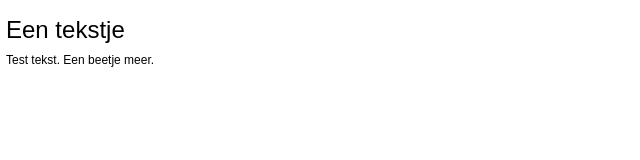
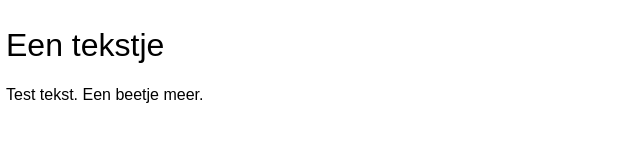
Before and after one commit to engeldi/engeldi.github.io, a plain HTML site: page index.html in a window 1280 px wide. Shown: the whole page, without its empty margins (0-640 px from the left). Drawn offline with Linux system fonts and the light colour scheme.

Commit message:
begin van stijl

```diff
--- a/style/main.css
+++ b/style/main.css
@@ -1,6 +1,6 @@
 
 html, body {
-	font: 12px/15px sans-serif;
+	font: 16px sans-serif;
 	background: #fff;
 	padding: 3px;
 	color: #000;
--- a/style/mobile.css
+++ b/style/mobile.css
@@ -14,8 +14,8 @@ text-size-adjust: none;
 	}
 
 html, body {
-	font: 12px/15px sans-serif;
-	background: #fff;
+	font: 16px sans-serif;
+	background: #ddd;
 	padding: 3px;
 	color: #000;
 	margin: 0;
```
